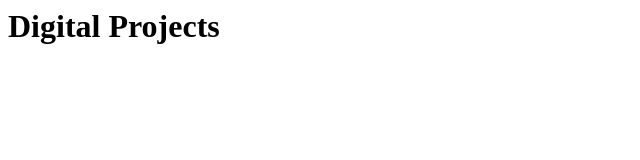
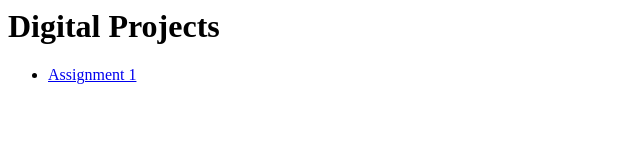
Before and after one commit to sandnelson13/sandnelson13.github.io, a plain HTML site: page index.html in a window 1280 px wide. Shown: the whole page, without its empty margins (0-640 px from the left). Drawn offline with Linux system fonts and the light colour scheme.

Commit message:
Index Update

```diff
--- a/index.html
+++ b/index.html
@@ -1 +1,6 @@
 <h1>Digital Projects</h1>
+<ul>
+  <li>
+    <a href="https://sandnelson13.github.io/Assignment1/">Assignment 1</a>
+  </li>
+</ul>
```
